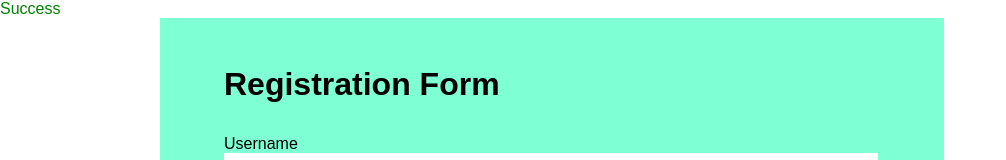
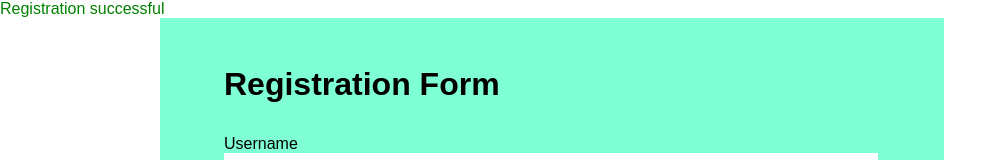
Before and after one commit to babsmorla/FORMS_WITH_JAVASCRIPT, a plain HTML site: page index.html in a window 1280 px wide. Both pictures are taken after typing "Sample", "Sample123", "Sample123", "2020-01-15" into the empty fields and a click on the button "Submit". Shown: the top 160 px of the page, without its empty margins (0-1006 px from the left). Drawn offline with Linux system fonts and the light colour scheme.

Commit message:
Additional Commit

```diff
--- a/script.js
+++ b/script.js
@@ -31,6 +31,6 @@ const good=document.getElementById("success");
     }
 
     success.style.display ="block"
-      success.innerHTML ="Success"
+      success.innerHTML ="Registration successful"
         success.style.color="green"
   });
```
Also changed, not shown: index.html (+1 -0 lines).
